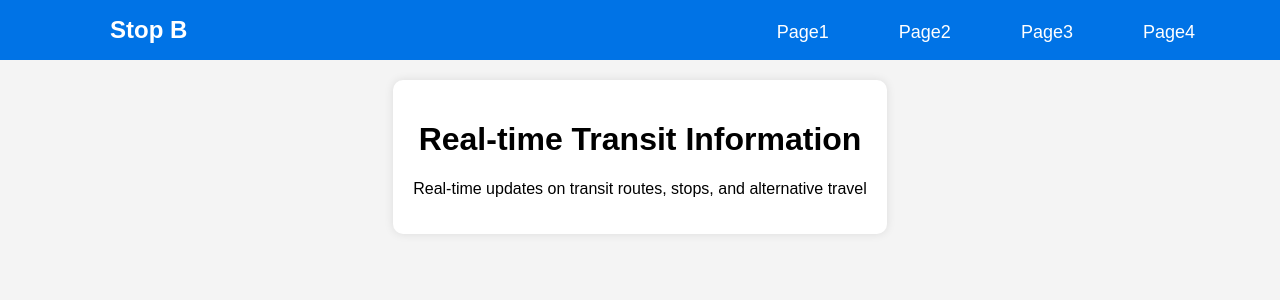
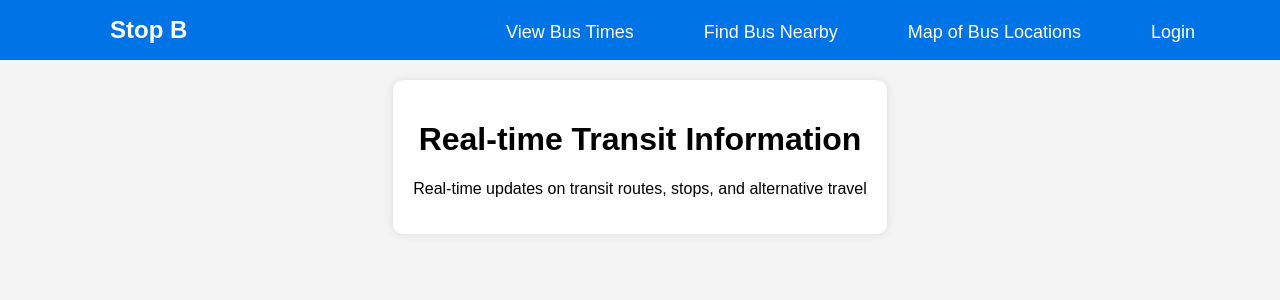
Before and after one commit to bencrosby1/stop-b, a Django app: page / in a window 1280 px wide. Shown: the top 300 px of the page. Run offline with Django 4.2, Linux system fonts and the light colour scheme.

Commit message:
changing text, adding if statement for the login url

```diff
--- a/stopBApp/templates/home.html
+++ b/stopBApp/templates/home.html
@@ -14,10 +14,14 @@
             <div class="logo">Stop B</div>
             <nav>
                 <ul class="nav-links">
-                    <li><a href="#">Page1</a></li>
-                    <li><a href="#">Page2</a></li>
-                    <li><a href="#">Page3</a></li>
-                    <li><a href="#">Page4</a></li>
+                    <li><a href="#">View Bus Times</a></li>
+                    <li><a href="#">Find Bus Nearby</a></li>
+                    <li><a href="#">Map of Bus Locations</a></li>
+                    {% if user.is_authenticated %}
+                        <li><a href="#">View Saved Bus Stops</a></li>
+                    {% else %}
+                        <li><a href="#">Login</a></li>
+                    {% endif %}
                 </ul>
             </nav>
         </div>
```
